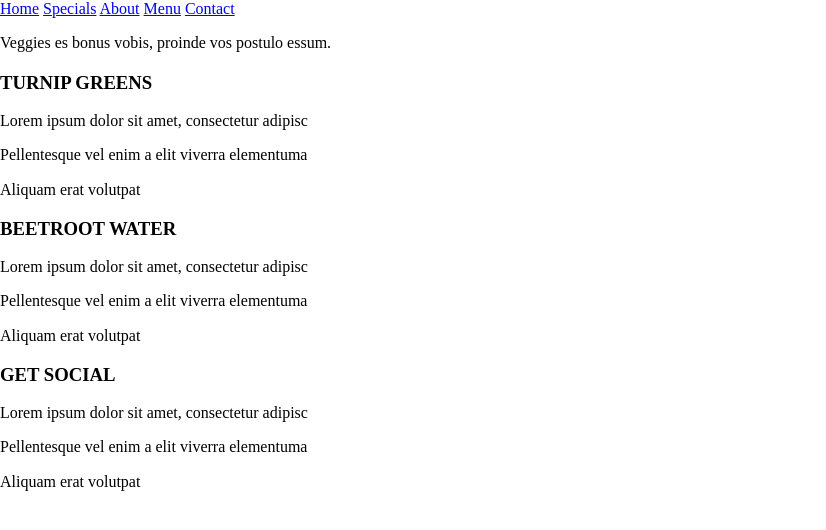
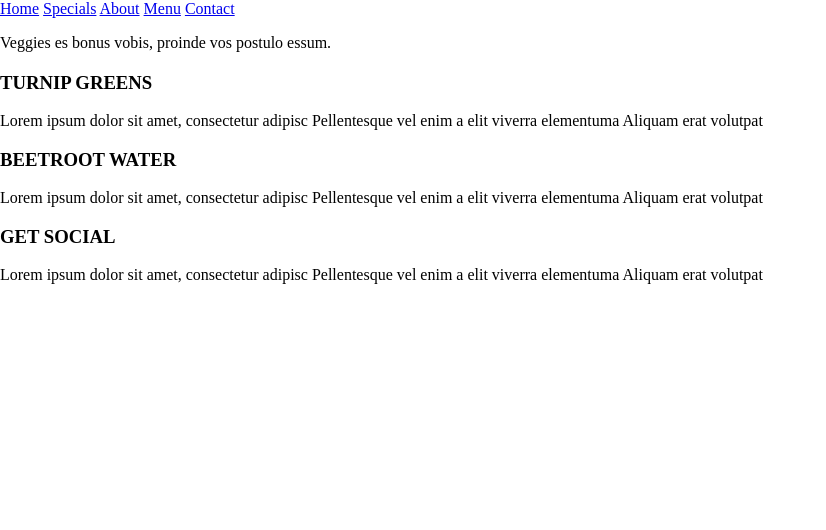
Before and after one commit to dmorenogogoleva/kviktory, a website: page src/index.html in a window 1280 px wide. Shown: the whole page, without its empty margins (0-826 px from the left). Drawn offline with nearby package versions, Linux system fonts and the light colour scheme; files that its build step writes are made by us from their sources.

Commit message:
corrected in accordance with comments

```diff
--- a/src/index.html
+++ b/src/index.html
@@ -3,7 +3,7 @@
 
 <head>
   <meta charset="utf-8">
-  <title>Shots - Dribbble - Dribbble</title>
+  <title>Veggie</title>
   <meta http-equiv="X-UA-Compatible" content="IE=edge">
   <meta name="viewport" content="width=device-width,initial-scale=1">
   <meta name="description" content="kviktory">
@@ -25,28 +25,20 @@
     <section class="slogan">
       <p class="slogan__text">Veggies es bonus vobis, proinde vos postulo essum.</p>
     </section>
+    <section class="features">
+      <article class="features__item">
+        <h3 class="features_title">TURNIP GREENS</h3>
+        <p class="features__text">Lorem ipsum dolor sit amet, consectetur adipisc Pellentesque vel enim a elit viverra elementuma Aliquam erat volutpat</p>
+      </article>
+      <article class="features_item">
+        <h3 class="features__title">BEETROOT WATER</h3>
+        <p class="features__text">Lorem ipsum dolor sit amet, consectetur adipisc Pellentesque vel enim a elit viverra elementuma Aliquam erat volutpat</p>
+      </article>
+      <article class="features_item">
+        <h3 class="features__title">GET SOCIAL</h3>
+        <p class="features__text">Lorem ipsum dolor sit amet, consectetur adipisc Pellentesque vel enim a elit viverra elementuma Aliquam erat volutpat</p>
+      </article>
+    </section>
   </main>
-  <footer class="page-footer">
-    <article class="products">
-      <h3 class="products__item">TURNIP GREENS</h3>
-      <p class="products__item">Lorem ipsum dolor sit amet, consectetur adipisc</p>
-      <p class="products__item">Pellentesque vel enim a elit viverra elementuma</p>
-      <p class="products__item">Aliquam erat volutpat</p>
-    </article>
-    <article class="products">
-      <h3 class="products__item">BEETROOT WATER</h3>
-      <p class="products__item">Lorem ipsum dolor sit amet, consectetur adipisc</p>
-      <p class="products__item">Pellentesque vel enim a elit viverra elementuma</p>
-      <p class="products__item">Aliquam erat volutpat</p>
-    </article>
-    <article class="products">
-      <h3 class="products__item">GET SOCIAL</h3>
-      <p class="products__item">Lorem ipsum dolor sit amet, consectetur adipisc</p>
-      <p class="products__item">Pellentesque vel enim a elit viverra elementuma</p>
-      <p class="products__item">Aliquam erat volutpat</p>
-    </article>
-  </footer>
-
 </body>
-
 </html>
--- a/src/styles/style.scss
+++ b/src/styles/style.scss
@@ -1 +1,3 @@
 @import "components/normalize";
+@import "components/header";
+@import "components/footer";
```
Also changed, not shown: src/styles/components/_footer.scss (added), src/styles/components/_header.scss (added).
